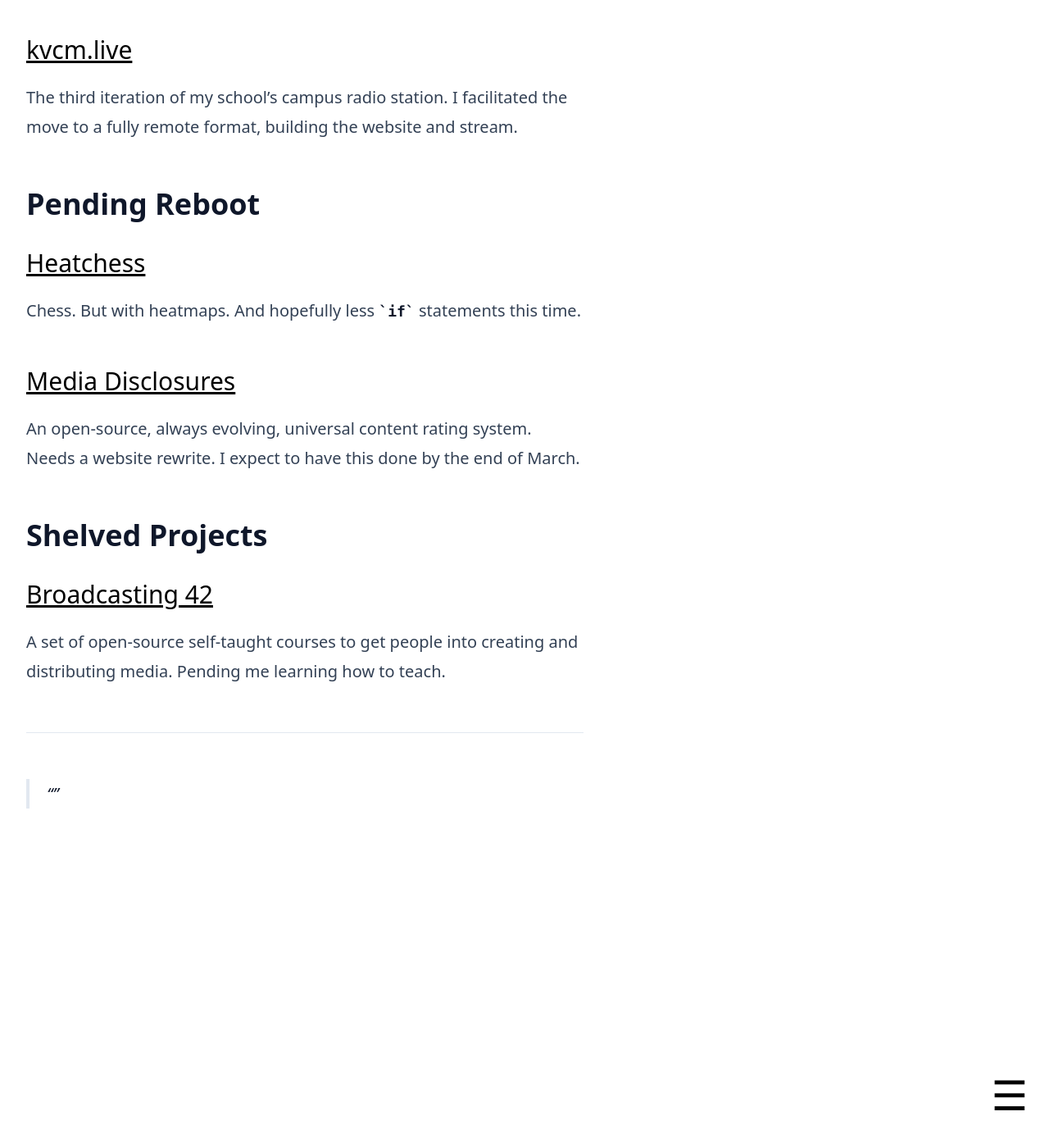
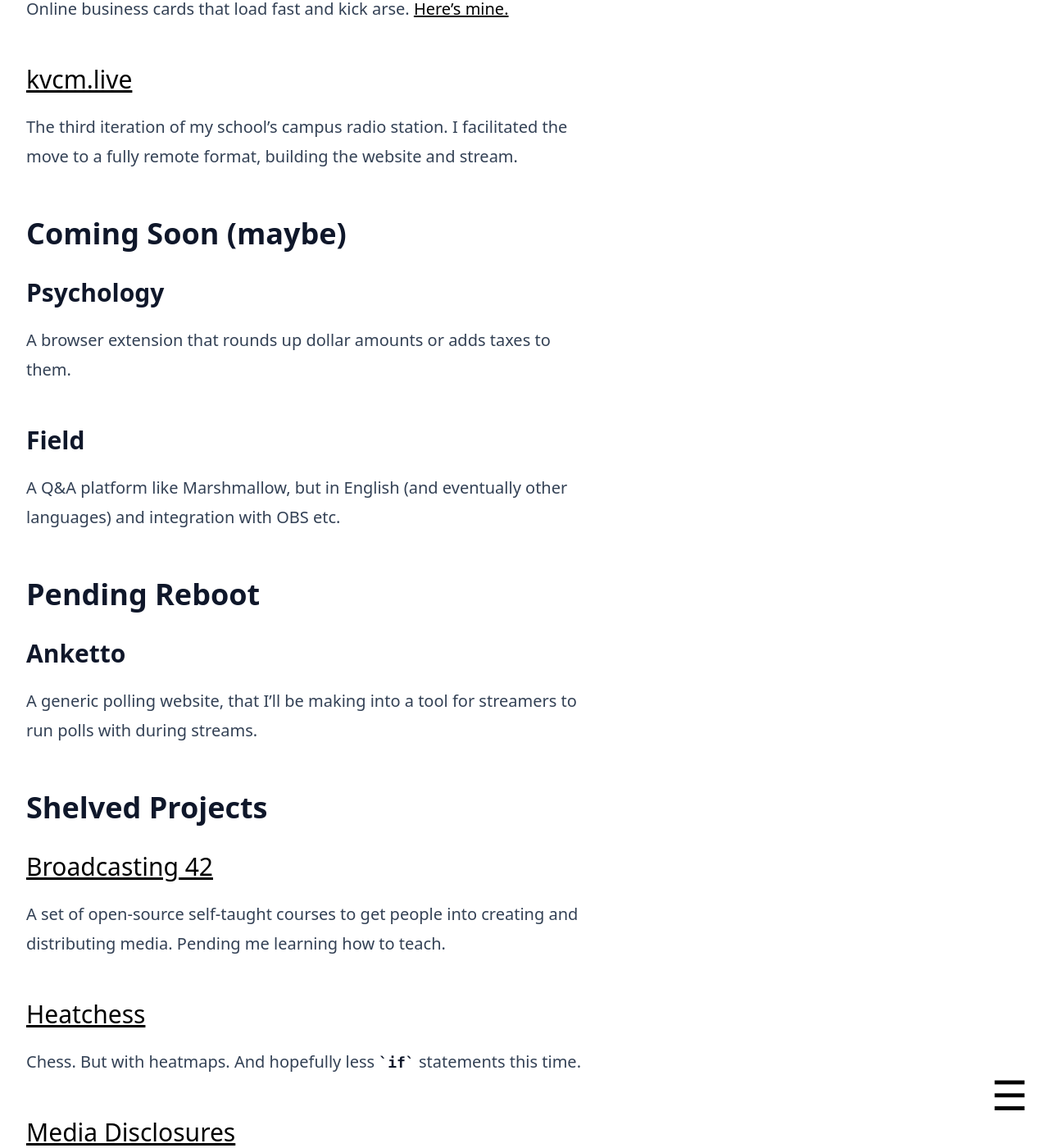
Before and after one commit to oofdere/oofdere.space, a Jekyll site: the page built from projects.md, in a window 1280 px wide and 1400 px high, scrolled down 407 px. Shown: the whole window at 82% size. Built offline with Jekyll 4.4.1, drawn with Linux system fonts in a browser that asks for light colours; before the commit the page ends 1449 px from its top, so only the background shows below that; some of the changed text lies outside the part shown.

Commit message:
Update projects.md

```diff
--- a/projects.md
+++ b/projects.md
@@ -6,22 +6,35 @@ squarethumb: things.png
 ---
 
 ## Current Projects
+
+### [gasp (generic art sharing platform)](https://gasp.256.fyi)
+Art sharing platform living on the bleeding edge, putting artists before anyone (or any thing) else! Please join!
+
 ### [takemy.cards](https://takemy.cards)
 Online business cards that load fast and kick arse. [Here's mine.](https://takemy.cards/oofdere)
-
-### [kusojisho](https://kusojisho.moe)
-One-page, searchable, static glossary.
 
 ### [kvcm.live](https://kvcm.live)
 The third iteration of my school's campus radio station. I facilitated the move to a fully remote format, building the website and stream.
 
+## Coming Soon (maybe)
+
+### Psychology
+A browser extension that rounds up dollar amounts or adds taxes to them.
+
+### Field
+A Q&A platform like Marshmallow, but in English (and eventually other languages) and integration with OBS etc.
+
 ## Pending Reboot
+
+### Anketto
+A generic polling website, that I'll be making into a tool for streamers to run polls with during streams.
+
+## Shelved Projects
+### [Broadcasting 42](https://github.com/oofdere/b42)
+A set of open-source self-taught courses to get people into creating and distributing media. Pending me learning how to teach.
+
 ### [Heatchess](https://heatchess.com)
 Chess. But with heatmaps. And hopefully less `if` statements this time.
 
 ### [Media Disclosures](https://disclosures.media)
-An open-source, always evolving, universal content rating system. Needs a website rewrite. I expect to have this done by the end of March.
-
-## Shelved Projects
-### [Broadcasting 42](https://github.com/oofdere/b42)
-A set of open-source self-taught courses to get people into creating and distributing media. Pending me learning how to teach.
+An open-source, always evolving, universal content rating system.
```
